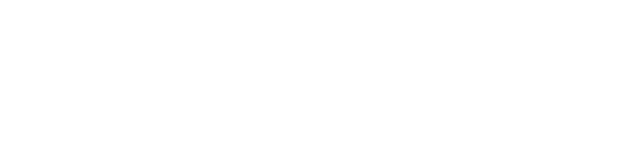
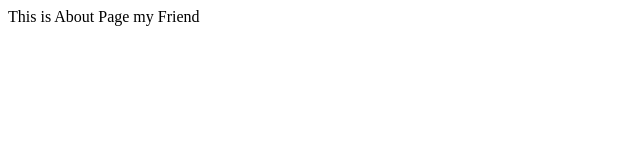
Before and after one commit to MohammadSohailKhan9/git-tutorial, a plain HTML site: page about.html in a window 1280 px wide. Shown: the whole page, without its empty margins (0-640 px from the left). Drawn offline with Linux system fonts and the light colour scheme.

Commit message:
about.html updated

```diff
--- a/about.html
+++ b/about.html
@@ -6,6 +6,6 @@
     <title>Document</title>
 </head>
 <body>
-
+    This is About Page my Friend
 </body>
 </html>
```
